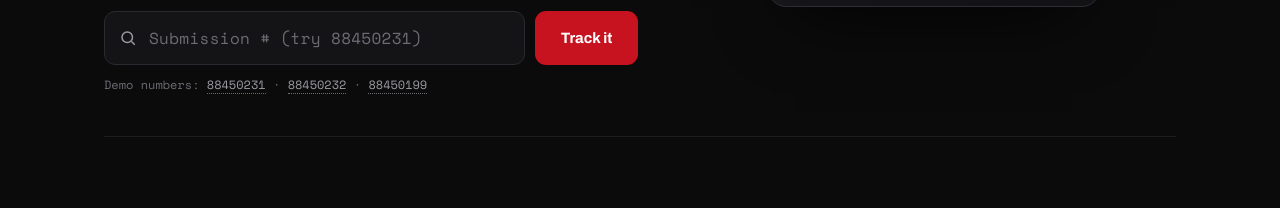
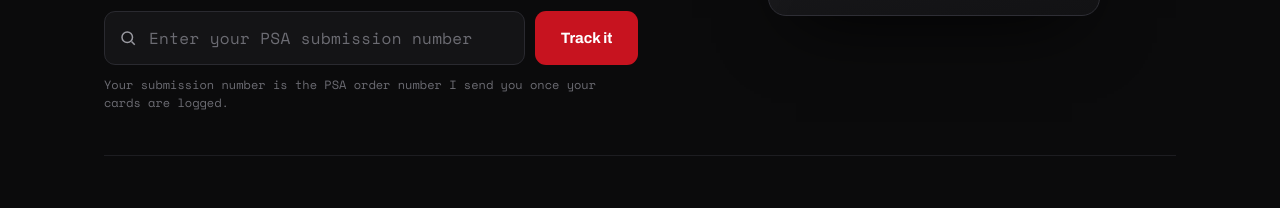
Before and after one commit to Pbjzcards-a11y/PBJZ-SITE1, a plain HTML site: page index.html in a window 1280 px wide. Shown: the part 525-733 px from the top of the page. Drawn offline with nearby package versions, Linux system fonts and the light colour scheme.

Commit message:
Add files via upload

```diff
--- a/index.html
+++ b/index.html
@@ -247,11 +247,11 @@
           <div class="lookup-row">
             <label class="field">
               <svg width="18" height="18" viewBox="0 0 24 24" fill="none" stroke="currentColor" stroke-width="2"><circle cx="11" cy="11" r="7"/><path d="M21 21l-4.3-4.3"/></svg>
-              <input id="subInput" inputmode="numeric" placeholder="Submission # (try 88450231)" autocomplete="off" />
+              <input id="subInput" inputmode="numeric" placeholder="Enter your PSA submission number" autocomplete="off" />
             </label>
             <button class="btn" id="trackBtn">Track it</button>
           </div>
-          <p class="lookup-hint">Demo numbers: <b data-fill="88450231">88450231</b> · <b data-fill="88450232">88450232</b> · <b data-fill="88450199">88450199</b></p>
+          <p class="lookup-hint">Your submission number is the PSA order number I send you once your cards are logged.</p>
         </div>
       </div>
       <div class="slab-shell" id="track">
```
